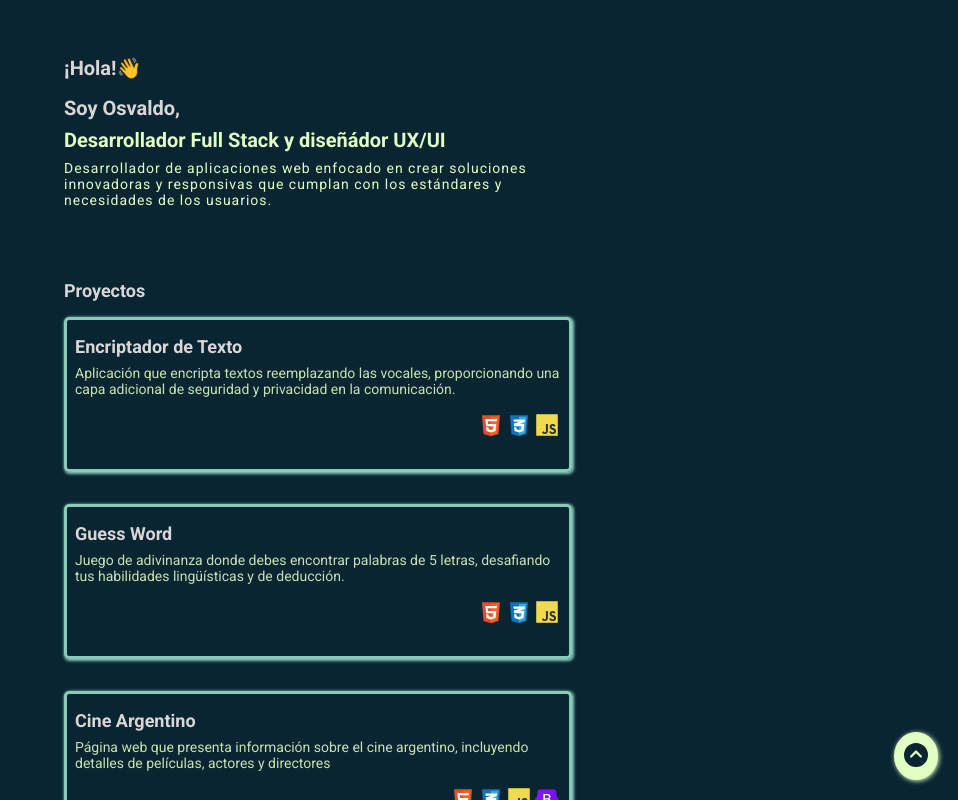
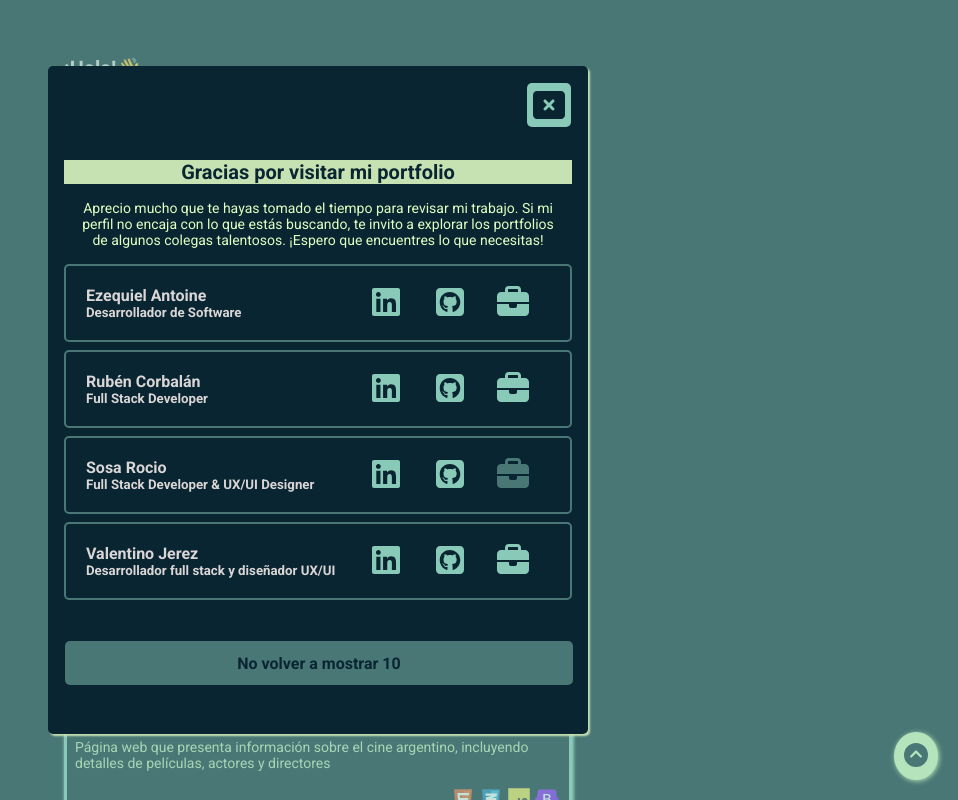
Before and after one commit to OsvaldoCorneli/portfolio, a React (Vite) app: page / in a window 1280 px wide. Shown: the top 800 px of the page, without its empty margins (322-1280 px from the left). Built offline with nearby package versions, Linux system fonts and the light colour scheme.

Commit message:
agregue temporizador al boton del popup

```diff
--- a/src/components/PopUp/PopUp.jsx
+++ b/src/components/PopUp/PopUp.jsx
@@ -8,10 +8,14 @@ import data from "../../../public/data/colegas.json"
 function PopUp() {
 
     const [ishidden, setIsHidden] = useState(false)
+    const [contador , setContador] = useState(10)
+    const [btnFlag , setBtnFlag] = useState(false)
 
     function handlerBtnCerrar() {
         setIsHidden(false)
+        setBtnFlag(false)
         handlerPublicity()
+        console.log("funcion", ishidden, btnFlag)
     }
 
     function handlerBtnNoMolestar() {
@@ -21,17 +25,40 @@ function PopUp() {
     function handlerPublicity() {
 
         setTimeout(() => {
+            setContador(10)
             setIsHidden(true)
-        }, 60000)
-
+        }, 6000)
 
     }
 
     useEffect(() => {
-        handlerPublicity()
+            console.log("contador , ishidden , btnflag", "\n" ,contador , ishidden , btnFlag)
+        if(contador > 0 && ishidden){
+
+            setTimeout(()=>{
+                // console.log("contador", contador)
+                // console.log("desdeSettime flag", btnFlag)
+                let newContador = contador - 1;
+                setContador(newContador)
+            },1000)
+
+        }else if(ishidden){
+            console.log("ingresa al else")
+            setBtnFlag(true)
+        }
 
 
-    }, [])
+        console.log("ishidden antes if", ishidden)
+        if( !ishidden){
+            console.log("ishidden desde if", ishidden)
+            handlerPublicity()
+        }
+
+
+    }, [contador, ishidden])
+
+
+
 
 
 
@@ -74,7 +101,10 @@ function PopUp() {
 
 
                 <div className={style.popups_btn}>
-                    <a className={style.btn_popup} onClick={handlerBtnNoMolestar}>No volver a mostrar</a>
+                    {btnFlag
+                    ?<a className={style.btn_popup} onClick={handlerBtnNoMolestar}>No volver a mostrar</a>
+                    :<span className={style.btn_popup_span}>No volver a mostrar {contador}</span>
+                    }
                 </div>
             </div>
         </span>
--- a/src/components/PopUp/PopUp.module.css
+++ b/src/components/PopUp/PopUp.module.css
@@ -127,3 +127,18 @@
 .popcard_btns span{
     width: 44px;
 }
+
+.btn_popup_span{
+    background-color: rgba(137, 201, 184, 0.5);;
+    color: var(--primary-color);
+    padding: 10px;
+    cursor: pointer;
+    margin: 1px;
+    width: 100%;
+    font-weight: 700;
+    border-radius: 5px;
+    display: flex;
+    justify-content: center;
+    align-items: center;
+    height: 44px;
+}
```
